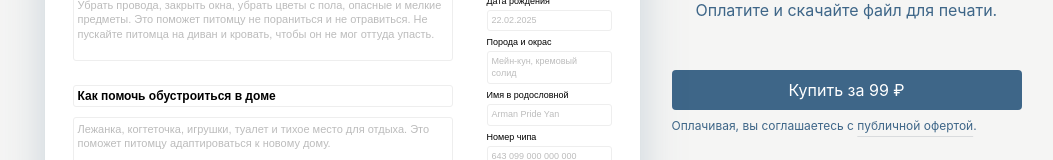
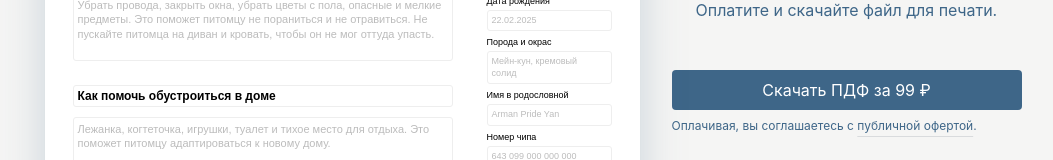
Before and after one commit to talyguryn/pamyatkin, a Next.js app: page / in a window 1280 px wide. Shown: the part 238-398 px from the top of the page, without its empty margins (107-1160 px from the left). Built offline with nearby package versions, Linux system fonts and the light colour scheme.

Commit message:
Update page.tsx

```diff
--- a/src/app/page.tsx
+++ b/src/app/page.tsx
@@ -25,9 +25,9 @@ export default function Home() {
             const paymentData = response.data;
             console.log('Payment status:', paymentData);
             if (paymentData.status === 'succeeded') {
-              alert(
-                'Платеж успешно завершен! Инструкция сейчас будет загружена.'
-              );
+              // alert(
+              //   'Платеж успешно завершен! Инструкция сейчас будет загружена.'
+              // );
               exportToPdf(document.getElementById('leaflet'), true);
               localStorage.removeItem('lastPaymentId');
             } else {
@@ -125,7 +125,7 @@ export default function Home() {
                 handleBuyClick();
               }}
             >
-              Купить за {getPrice()} ₽
+              Скачать ПДФ за {getPrice()} ₽
             </button>
             <div className="text-[#3e6688] text-xs mb-2">
               Оплачивая, вы соглашаетесь с{' '}
```
